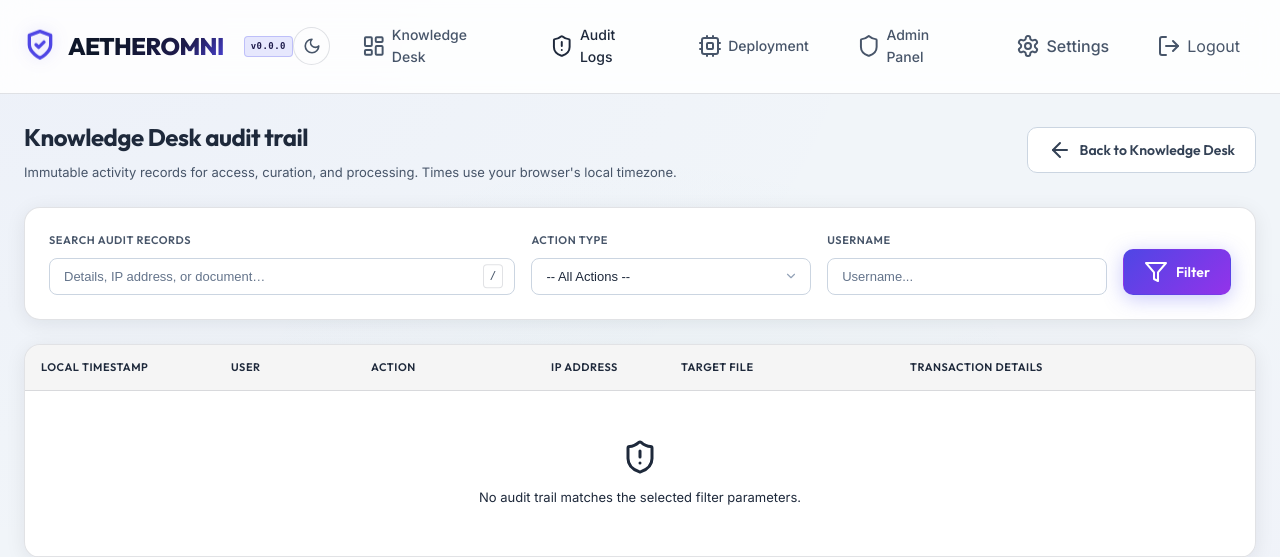
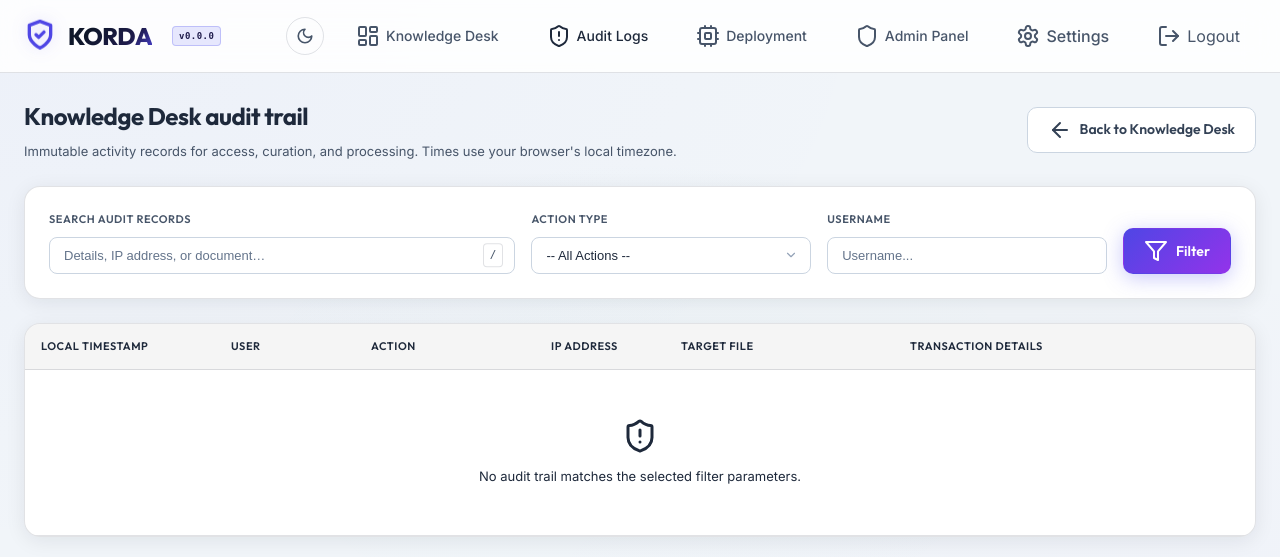
Before and after one commit to lucivskvn/AetherOmni, a Django app: page /audit-logs/ in a window 1280 px wide. Shown: the top 557 px of the page. Run offline with Django 5.2, Linux system fonts and the light colour scheme; the visitor is signed in with stand-in values (Sample User, id 1); data comes from the database, SQL or seed files in the repository; data that the repository does not hold is empty; parts of the project's set-up code (start-up, migrations or seed data) failed here and were passed over; some libraries are stand-ins or nearby versions; some web fonts are replaced.

Commit message:
chore(branding): adopt KORDA (Knowledge Orchestration, RAG & Document Analysis)

```diff
--- a/extractor/templates/extractor/base.html
+++ b/extractor/templates/extractor/base.html
@@ -16,8 +16,8 @@
     </script>
     <meta charset="UTF-8">
     <meta name="viewport" content="width=device-width, initial-scale=1.0">
-    <meta name="description" content="AetherOmni — Enterprise Multi-Model RAG & Document Intelligence Platform.">
-    <title>{% block title %}Knowledge Desk{% endblock %} | AetherOmni — Enterprise Multi-Model RAG & Document Intelligence Platform</title>
+    <meta name="description" content="KORDA — Knowledge Orchestration, RAG & Document Analysis Platform.">
+    <title>{% block title %}Knowledge Desk{% endblock %} | KORDA — Knowledge Orchestration, RAG & Document Analysis Platform</title>
     <!-- Google Fonts -->
     <link rel="preconnect" href="https://fonts.googleapis.com">
     <link rel="preconnect" href="https://fonts.gstatic.com" crossorigin>
@@ -94,7 +94,7 @@
                     <path d="M12 22s8-4 8-10V5l-8-3-8 3v7c0 6 8 10 8 10z"/>
                     <path d="m9 12 2 2 4-4"/>
                 </svg>
-                <h1>AETHEROMNI</h1>
+                <h1>KORDA</h1>
                 <span class="release-badge" style="font-family: var(--font-mono, monospace); font-size: 9px; background: rgba(99, 102, 241, 0.15); border: 1px solid rgba(99, 102, 241, 0.3); color: var(--text-glow, #a5b4fc); padding: 2px 6px; border-radius: 4px; font-weight: 700; letter-spacing: 0.05em; margin-left: 8px; display: inline-flex; align-items: center; align-self: center;">
                     v{{ RELEASE_VERSION }}
                 </span>
--- a/package.json
+++ b/package.json
@@ -1,8 +1,8 @@
 {
-  "name": "aetheromni-js",
+  "name": "korda-js",
   "version": "1.0.0",
   "private": true,
-  "description": "JavaScript unit tests and coverage for AetherOmni static assets",
+  "description": "JavaScript unit tests and coverage for KORDA static assets",
   "type": "module",
   "scripts": {
     "test": "vitest run",
--- a/pyproject.toml
+++ b/pyproject.toml
@@ -1,7 +1,7 @@
 [project]
-name = "aetheromni"
+name = "korda"
 version = "1.5"
-description = "Enterprise Multi-Model RAG & Document Intelligence Platform"
+description = "KORDA — Knowledge Orchestration, RAG & Document Analysis Platform"
 requires-python = ">=3.14"
 readme = "README.md"
 license = { text = "AGPL-3.0" }
```
Also changed, not shown: README.md.
